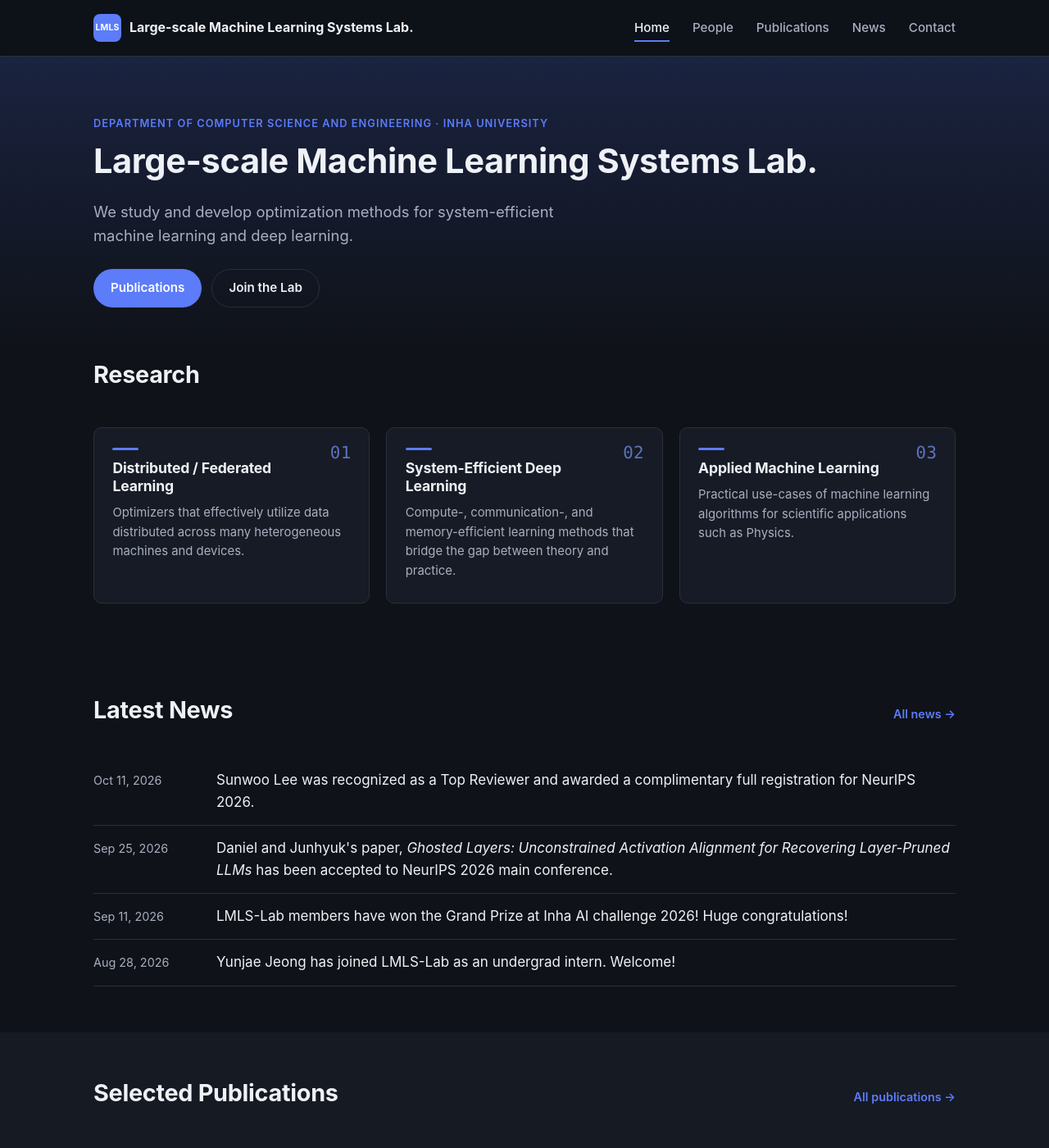
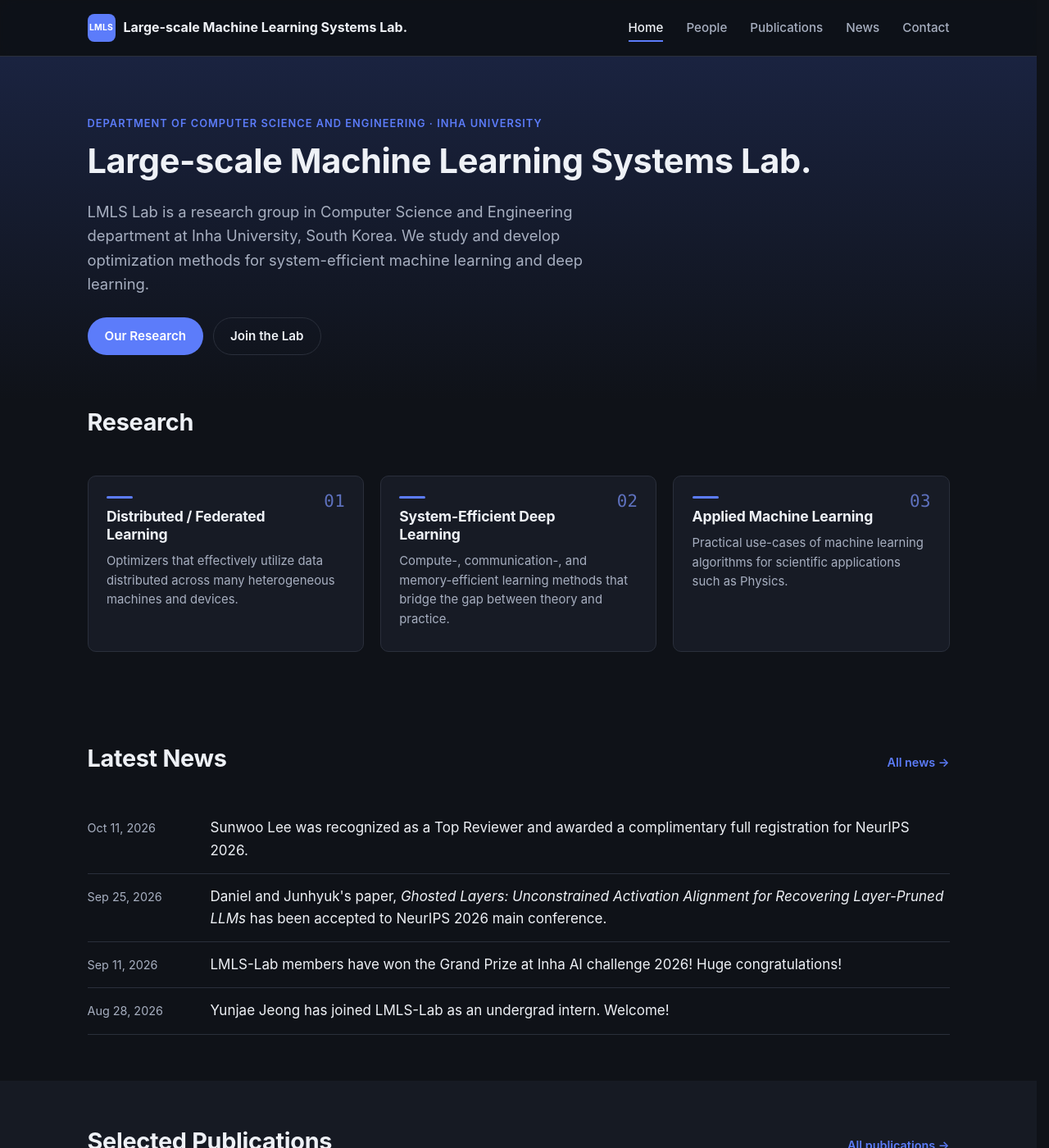
Before and after one commit to LMLS-Lab/lmls-lab.github.io, a Jekyll site: the page built from index.md, in a window 1280 px wide and 1400 px high. Shown: the whole window at 82% size. Built offline with Jekyll 4.4.1, drawn with Linux system fonts in a browser that asks for light colours.

Commit message:
Updated.

```diff
--- a/_layouts/home.html
+++ b/_layouts/home.html
@@ -11,7 +11,7 @@ layout: default
     <h1>{{ site.title }}</h1>
     <p class="hero__lede">{{ page.tagline | default: site.description }}</p>
     <div class="hero__actions">
-      <a class="btn btn--primary" href="{{ '/publications/' | relative_url }}">Publications</a>
+      <a class="btn btn--primary" href="{{ '/publications/' | relative_url }}">Our Research</a>
       <a class="btn btn--ghost" href="{{ '/contact/' | relative_url }}">Join the Lab</a>
     </div>
   </div>
--- a/assets/css/style.scss
+++ b/assets/css/style.scss
@@ -23,7 +23,11 @@
 }
 
 * { box-sizing: border-box; }
-html { -webkit-text-size-adjust: 100%; }
+html {
+  -webkit-text-size-adjust: 100%;
+  /* Always reserve room for the vertical scrollbar so short pages (e.g. Contact) don't shift sideways */
+  scrollbar-gutter: stable;
+}
 
 body {
   margin: 0;
--- a/index.md
+++ b/index.md
@@ -3,7 +3,7 @@ layout: home
 title: Home
 
 # One-line mission shown under the lab name at the top of the home page.
-tagline: "We study and develop optimization methods for system-efficient machine learning and deep learning."
+tagline: "LMLS Lab is a research group in Computer Science and Engineering department at Inha University, South Korea.  We study and develop optimization methods for system-efficient machine learning and deep learning."
 
 # Research themes shown as numbered cards (01, 02, 03 ...) right below the top banner.
 # Add, remove, or reorder entries freely. Each needs a title and a short description.
```
